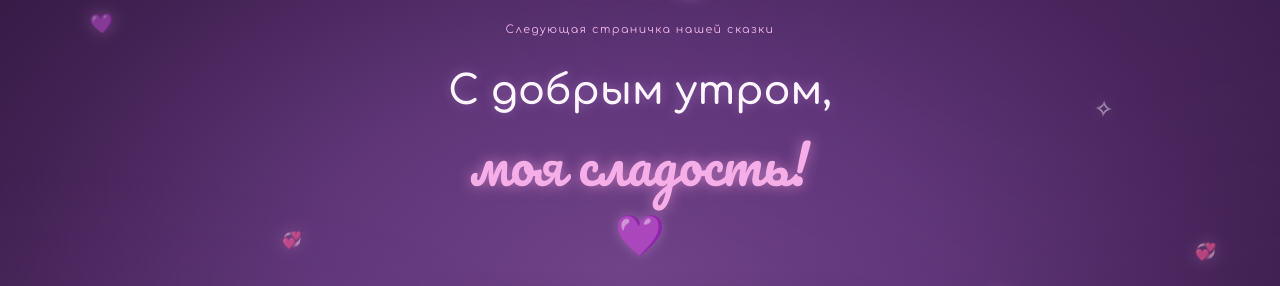
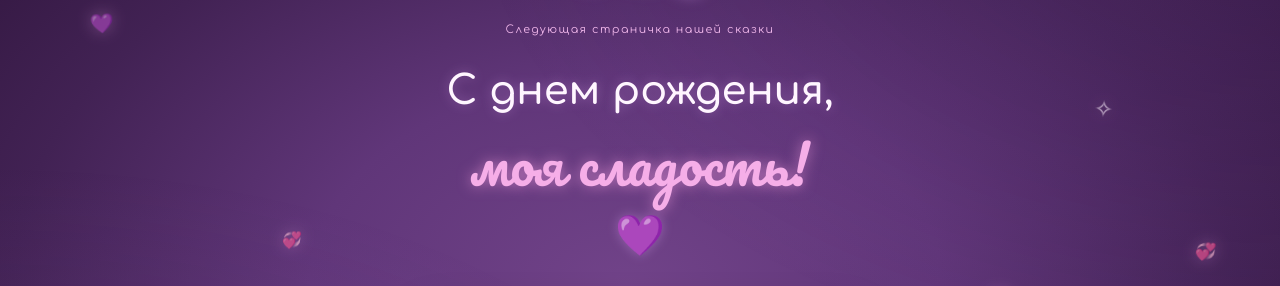
Before and after one commit to deradze1/Vika_-3, a plain HTML site: page index.html in a window 1280 px wide. Both pictures are taken after a click on the button "Дальше →". Shown: the part 132-418 px from the top of the page. Drawn offline with Linux system fonts and the light colour scheme.

Commit message:
Update index.html

```diff
--- a/index.html
+++ b/index.html
@@ -32,7 +32,7 @@
   <section class="page" id="page-1" aria-label="Поздравление" data-page="1" hidden>
    <div class="page-illustration">🎂 <span>🎀</span> 🎁</div>
    <span class="eyebrow">Следующая страничка нашей сказки</span>
-   <h2>С добрым утром,<br><em>моя сладость!</em> 💜</h2>
+   <h2>С днем рождения,<br><em>моя сладость!</em> 💜</h2>
    <div class="glass letter"><div class="letter-icon">💌</div><p>Я хочу поздравить тебя с этим чудесным и прекрасным днём!</p><p>Пусть все твои желания исполняются, все твои усилия станут твоим успехом, а сегодняшний день будет по-настоящему особенным.</p><p class="pink">С 22 годиками, моя принцесса! 🎂💜</p><div class="letter-sign">С любовью ♡</div></div>
    <button class="primary-button" data-next type="button">У меня есть ещё кое-что →</button>
   </section>
```
